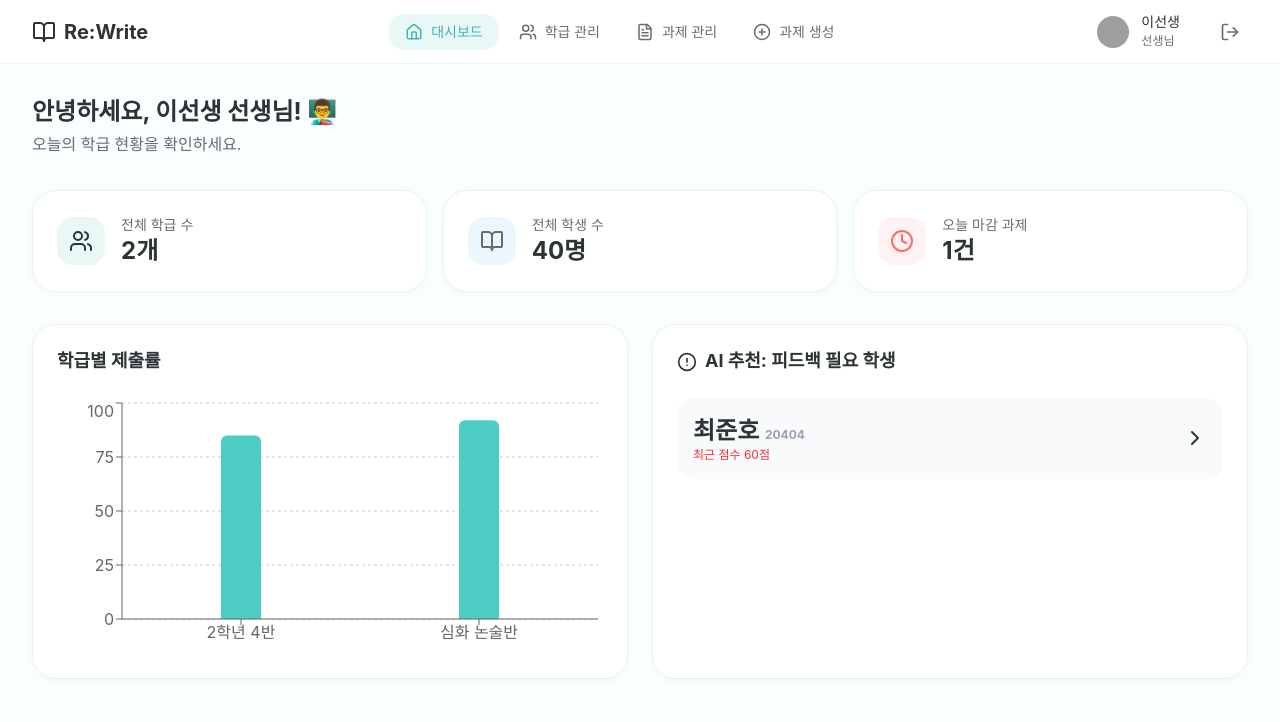
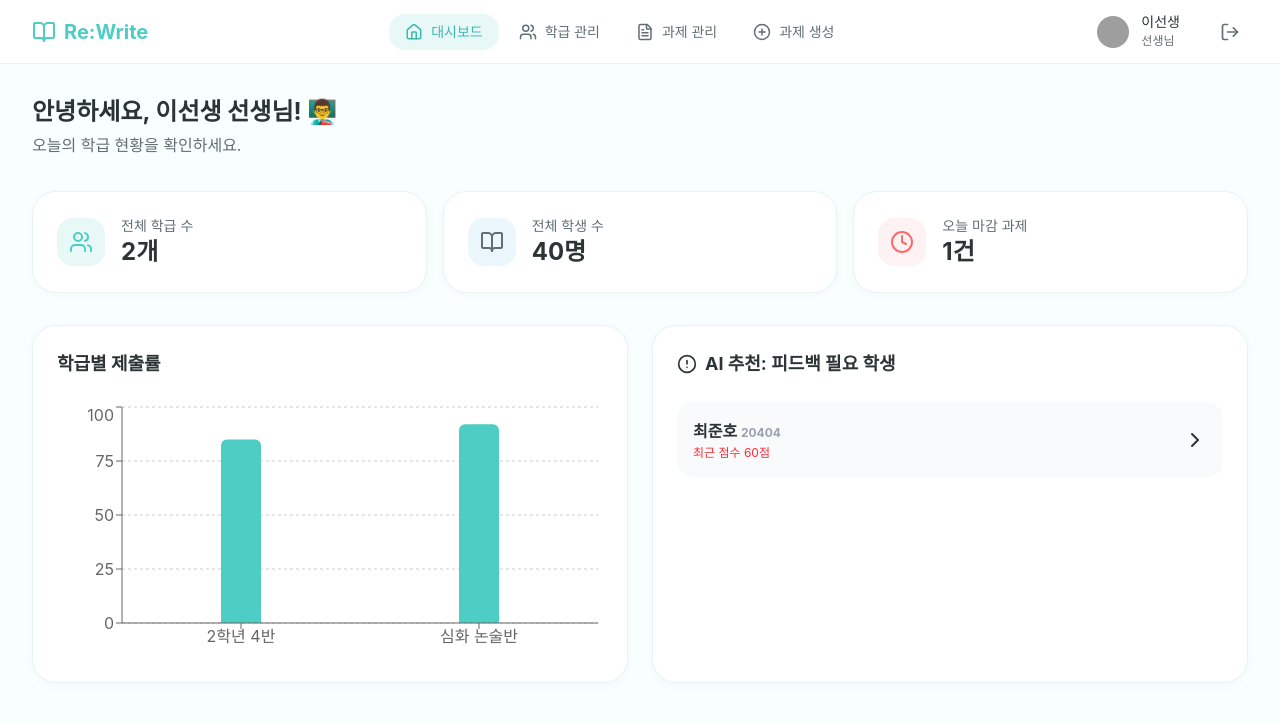
Before and after one commit to KIT-ReWrite/ReWrite-Teacher, a React (Vite) app: page /dashboard in a window 1280 px wide. Shown: the top 722 px of the page. Built offline with nearby package versions, Linux system fonts and the light colour scheme; grey boxes are pictures that could not be loaded.

Commit message:
remove :: some styles

```diff
--- a/src/global.css
+++ b/src/global.css
@@ -57,39 +57,6 @@
         color: var(--color-text-primary);
         background-color: var(--color-background);
     }
-
-    h1 {
-        @apply font-bold leading-[1.3];
-        font-size: 2.5rem;
-    }
-
-    h2 {
-        @apply font-bold leading-[1.35];
-        font-size: 2rem;
-    }
-
-    h3 {
-        @apply font-medium leading-[1.4];
-        font-size: 1.5rem;
-    }
-
-    h4 {
-        @apply font-medium leading-[1.45];
-        font-size: 1.25rem;
-    }
-
-    h5 {
-        @apply font-medium leading-[1.5];
-        font-size: 1.125rem;
-    }
-
-    button {
-        cursor: pointer;
-    }
-
-    button:disabled {
-        cursor: not-allowed;
-    }
 }
 
 /* ================== UTILITIES (Tailwind class 대체) ================== */
@@ -130,8 +97,9 @@
     }
 
     .text-primary {
-        color: var(--color-text-primary);
+        color: var(--color-primary);
     }
+
     .text-secondary {
         color: var(--color-text-secondary);
     }
```
